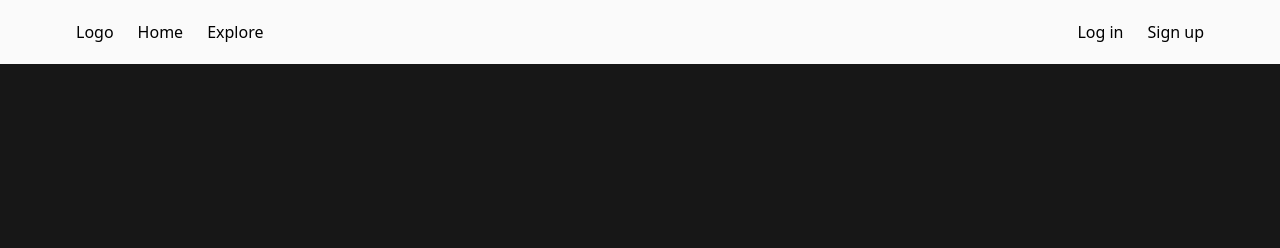
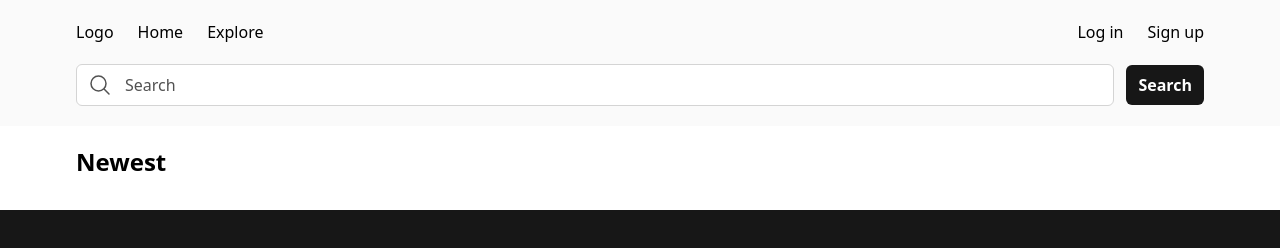
Before and after one commit to archivedhyseh/semester-project-2, a website: page index.html in a window 1280 px wide. Drawn offline with nearby package versions, Linux system fonts and the light colour scheme; files that its build step writes are made by us from their sources.

Commit message:
updated index page

```diff
--- a/index.html
+++ b/index.html
@@ -6,6 +6,7 @@
     <title>Document</title>
     <link rel="stylesheet" href="./dist/css/main.css" />
     <script src="./src/js/components/nav.js" defer></script>
+    <script type="module" src="./src/js/pages/index/index.js"></script>
   </head>
   <body class="bg-neutral-900">
     <header>
@@ -40,14 +41,16 @@
               </button>
             </div>
             <nav
-              class="absolute left-0 top-16 hidden h-full w-full items-center bg-neutral-50 md:static md:flex md:justify-between"
+              class="absolute left-0 top-16 z-50 hidden h-full w-full items-center bg-neutral-50 md:static md:flex md:justify-between"
               id="navigation-menu"
             >
               <ul class="flex flex-col md:flex-row" id="primary-navigation">
                 <li class="px-3 py-3 md:py-5">
                   <a href="./index.html">Home</a>
                 </li>
-                <li class="px-3 py-3 md:py-5"><a href="">Explore</a></li>
+                <li class="px-3 py-3 md:py-5">
+                  <a href="./explore.html">Explore</a>
+                </li>
               </ul>
               <ul class="flex flex-col md:flex-row" id="secondary-navigation">
                 <li class="px-3 py-3 md:py-5">
@@ -62,9 +65,59 @@
         </div>
       </div>
     </header>
+    <main>
+      <section id="search-section" class="bg-neutral-50">
+        <div class="mx-auto max-w-6xl">
+          <div class="px-3 pb-5">
+            <form class="flex flex-row items-center gap-3">
+              <div class="relative w-full">
+                <div
+                  class="absolute bottom-0 left-0 top-0 flex items-center gap-3 px-3"
+                >
+                  <svg
+                    xmlns="http://www.w3.org/2000/svg"
+                    fill="none"
+                    viewBox="0 0 24 24"
+                    stroke-width="1.5"
+                    stroke="currentColor"
+                    class="h-6 w-6 stroke-neutral-600"
+                  >
+                    <path
+                      stroke-linecap="round"
+                      stroke-linejoin="round"
+                      d="M21 21l-5.197-5.197m0 0A7.5 7.5 0 105.196 5.196a7.5 7.5 0 0010.607 10.607z"
+                    />
+                  </svg>
+                </div>
+                <input
+                  class="w-full rounded-md border border-neutral-300 px-3 py-2 pl-12 placeholder:text-neutral-600"
+                  type="search"
+                  id="search-input"
+                  placeholder="Search"
+                />
+              </div>
+              <button
+                class="cursor-pointer rounded-md bg-neutral-900 px-3 py-2 font-bold text-white"
+                id="search-button"
+              >
+                Search
+              </button>
+            </form>
+          </div>
+        </div>
+      </section>
 
-    <main></main>
-
-    <footer></footer>
+      <section id="explore-section" class="bg-white">
+        <div class="mx-auto max-w-6xl">
+          <div class="flex flex-col gap-3 px-3 py-5">
+            <h2 class="text-2xl font-bold">Newest</h2>
+            <div
+              class="grid auto-rows-fr gap-3 sm:grid-cols-2 lg:grid-cols-3"
+              id="listings-container"
+            ></div>
+          </div>
+        </div>
+      </section>
+    </main>
   </body>
 </html>
```
